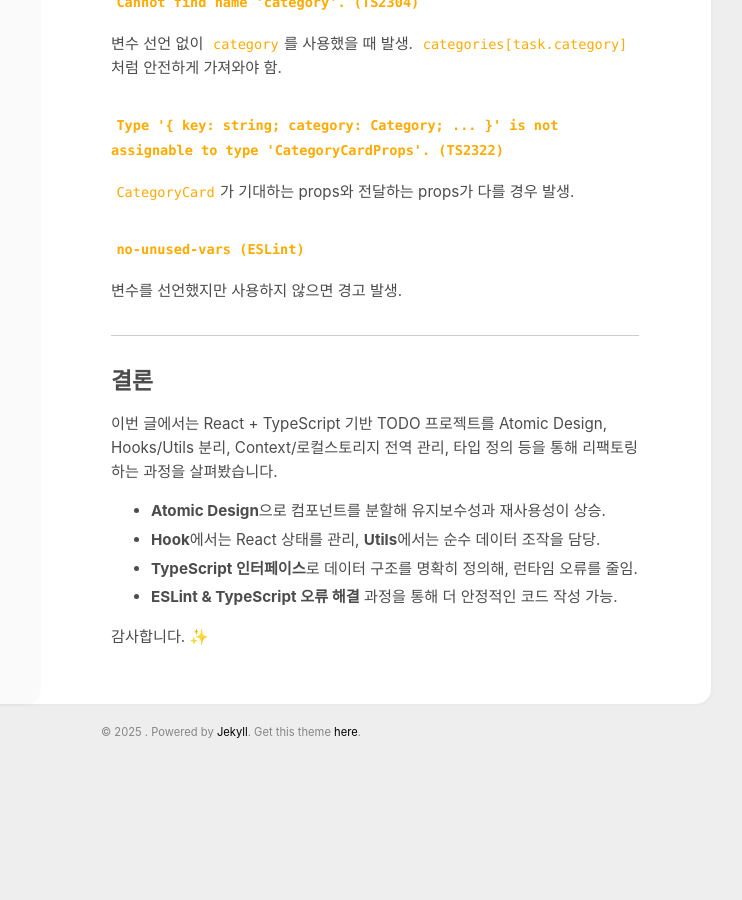
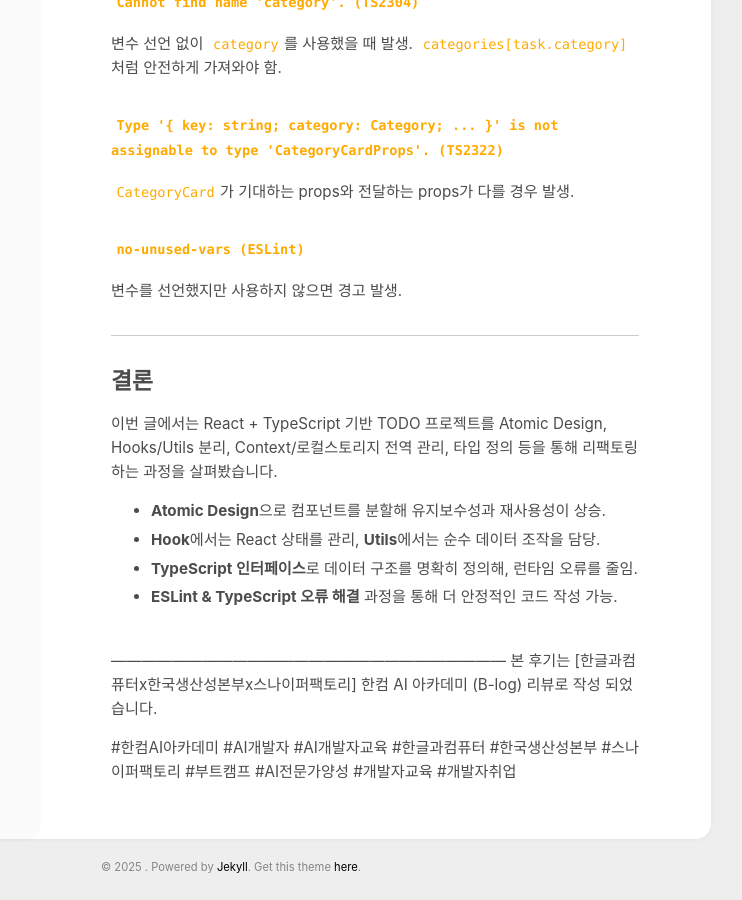
Before and after one commit to yujinoh0103/yujinoh0103.github.io, a Jekyll site: the page built from _posts/2025-02-27-atomic_todoapp.md, in a window 1280 px wide and 900 px high, scrolled down 5037 px. Shown: the whole window, without its empty margins (409-1151 px from the left). Built offline with Jekyll 4.4.1, drawn with Linux system fonts in a browser that asks for light colours; before the commit the page ends 5802 px from its top, so only the background shows below that.

Commit message:
5주차 수정정

```diff
--- a/_posts/2025-02-27-atomic_todoapp.md
+++ b/_posts/2025-02-27-atomic_todoapp.md
@@ -174,4 +174,8 @@ export interface TasksByDate {
 - **TypeScript 인터페이스**로 데이터 구조를 명확히 정의해, 런타임 오류를 줄임.
 - **ESLint & TypeScript 오류 해결** 과정을 통해 더 안정적인 코드 작성 가능.
 
-감사합니다. ✨
+<br/>
+——————————————————————————
+본 후기는 [한글과컴퓨터x한국생산성본부x스나이퍼팩토리] 한컴 AI 아카데미 (B-log) 리뷰로 작성 되었습니다.
+
+#한컴AI아카데미 #AI개발자 #AI개발자교육 #한글과컴퓨터 #한국생산성본부 #스나이퍼팩토리 #부트캠프 #AI전문가양성 #개발자교육 #개발자취업
```
Also changed, not shown: _posts/2025-02-27-7th.md (+6 -0 lines).
